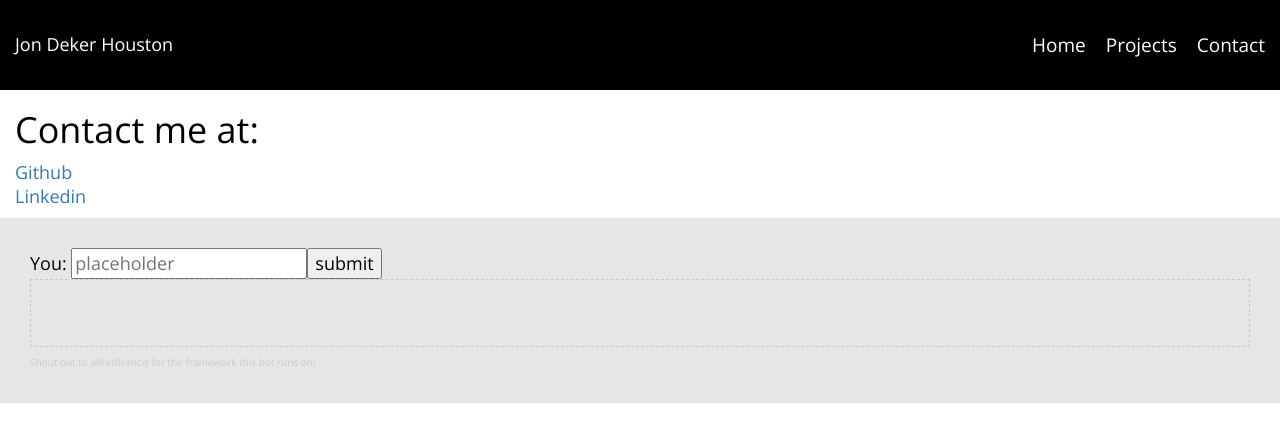
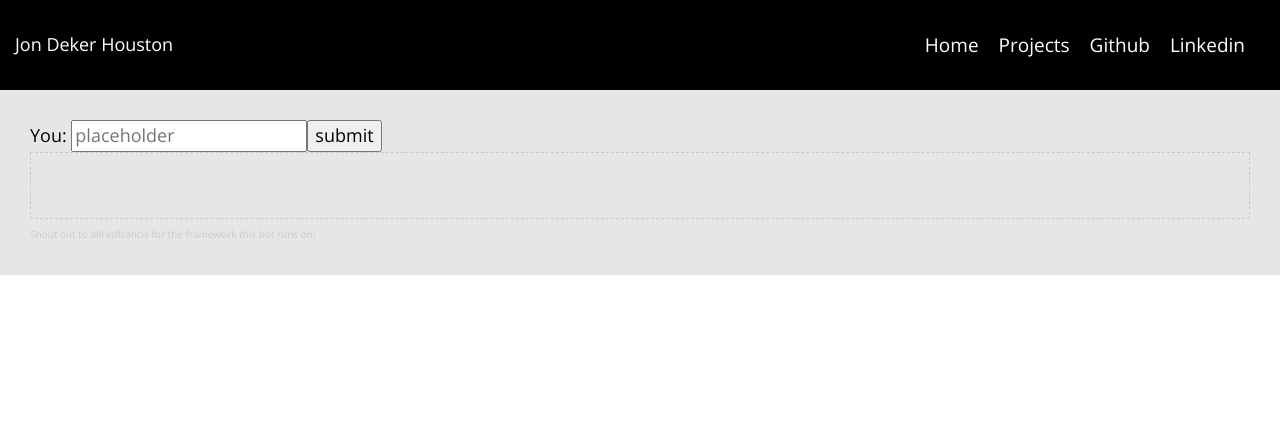
Before and after one commit to jondekerh/main, a React (Create React App) app: page /contact in a window 1280 px wide. Shown: the top 442 px of the page. Built offline with nearby package versions, Linux system fonts and the light colour scheme.

Commit message:
added real text to the pages

```diff
--- a/src/App.js
+++ b/src/App.js
@@ -12,7 +12,6 @@ import Header from './components/headerComponent/header.js';
 import Footer from './components/footerComponent/footer.js';
 import Homepage from './components/pages/homePage.js';
 import Projects from './components/pages/projects.js';
-import Contact from './components/pages/contact.js'
 
 //includes
 import './assets/css/default.min.css';
@@ -28,7 +27,6 @@ class App extends Component {
 
             <Route exact path='/' component={Homepage} />
             <Route exact path='/projects' component={Projects} />
-            <Route exact path='/contact' component={Contact} />
 
           <Footer />
 
--- a/src/components/headerComponent/header.js
+++ b/src/components/headerComponent/header.js
@@ -20,8 +20,11 @@ class Header extends Component {
             <li className = 'projects'>
               <Link to='/projects'>Projects</Link>
             </li>
-            <li className = 'contact'>
-              <Link to='/contact'>Contact</Link>
+            <li className = 'github'>
+              <a href='https://github.com/jondekerh'>Github</a><br></br>
+            </li>
+            <li className = 'linkedin'>
+              <a href='https://www.linkedin.com/in/jon-houston-ba499214a/'>Linkedin</a>
             </li>
           </ul>
         </nav>
--- a/src/components/pages/contact.js
+++ /dev/null
@@ -1,22 +0,0 @@
-import React, { Component } from 'react';
-
-class Contact extends Component {
-  render() {
-    return (
-      <div className = 'container-fluid'>
-
-        <h1>
-          Contact me at:
-        </h1>
-
-        <p>
-          <a href='https://github.com/jondekerh'>Github</a><br></br>
-          <a href='https://www.linkedin.com/in/jon-houston-ba499214a/'>Linkedin</a>
-        </p>
-
-      </div>
-    );
-  }
-}
-
-export default Contact;
```
Also changed, not shown: src/components/pages/projects.js (+3 -3 lines), 1 other file (tests, documents, lock files or other folders).
